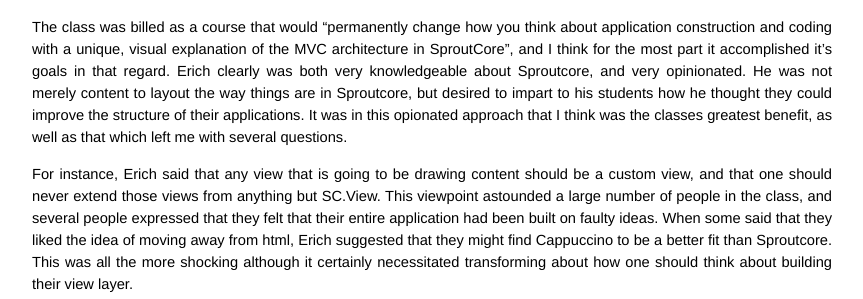
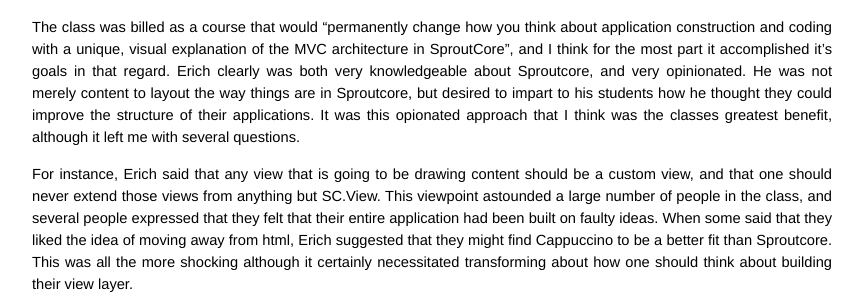
Before and after one commit to gmoeck/gmoeck.github.com, a Jekyll site: the page built from _posts/2010-01-12-sproutcore-training-with-erich-ocean-a-review.markdown, in a window 1280 px wide. Shown: the part 1099-1398 px from the top of the page, without its empty margins (208-1071 px from the left). Built offline with Jekyll 4.4.1, drawn with Linux system fonts in a browser that asks for light colours; Markdown is read by kramdown in place of the engine named in the settings; comment, search, counter and statistics services are not loaded.

Commit message:
Update wording

```diff
--- a/_posts/2010-01-12-sproutcore-training-with-erich-ocean-a-review.markdown
+++ b/_posts/2010-01-12-sproutcore-training-with-erich-ocean-a-review.markdown
@@ -42,7 +42,7 @@
 * Q/A
 
 ##Conclusions
-The class was billed as a course that would "permanently change how you think about application construction and coding with a unique, visual explanation of the MVC architecture in SproutCore", and I think for the most part it accomplished it's goals in that regard. Erich clearly was both very knowledgeable about Sproutcore, and very opinionated. He was not merely content to layout the way things are in Sproutcore, but desired to impart to his students how he thought they could improve the structure of their applications. It was in this opionated approach that I think was the classes greatest benefit, as well as that which left me with several questions.
+The class was billed as a course that would "permanently change how you think about application construction and coding with a unique, visual explanation of the MVC architecture in SproutCore", and I think for the most part it accomplished it's goals in that regard. Erich clearly was both very knowledgeable about Sproutcore, and very opinionated. He was not merely content to layout the way things are in Sproutcore, but desired to impart to his students how he thought they could improve the structure of their applications. It was this opionated approach that I think was the classes greatest benefit, although it left me with several questions.
 
 For instance, Erich said that any view that is going to be drawing content should be a custom view, and that one should never extend those views from anything but SC.View. This viewpoint astounded a large number of people in the class, and several people expressed that they felt that their entire application had been built on faulty ideas. When some said that they liked the idea of moving away from html, Erich suggested that they might find Cappuccino to be a better fit than Sproutcore. This was all the more shocking although it certainly necessitated transforming about how one should think about building their view layer.
 
```
